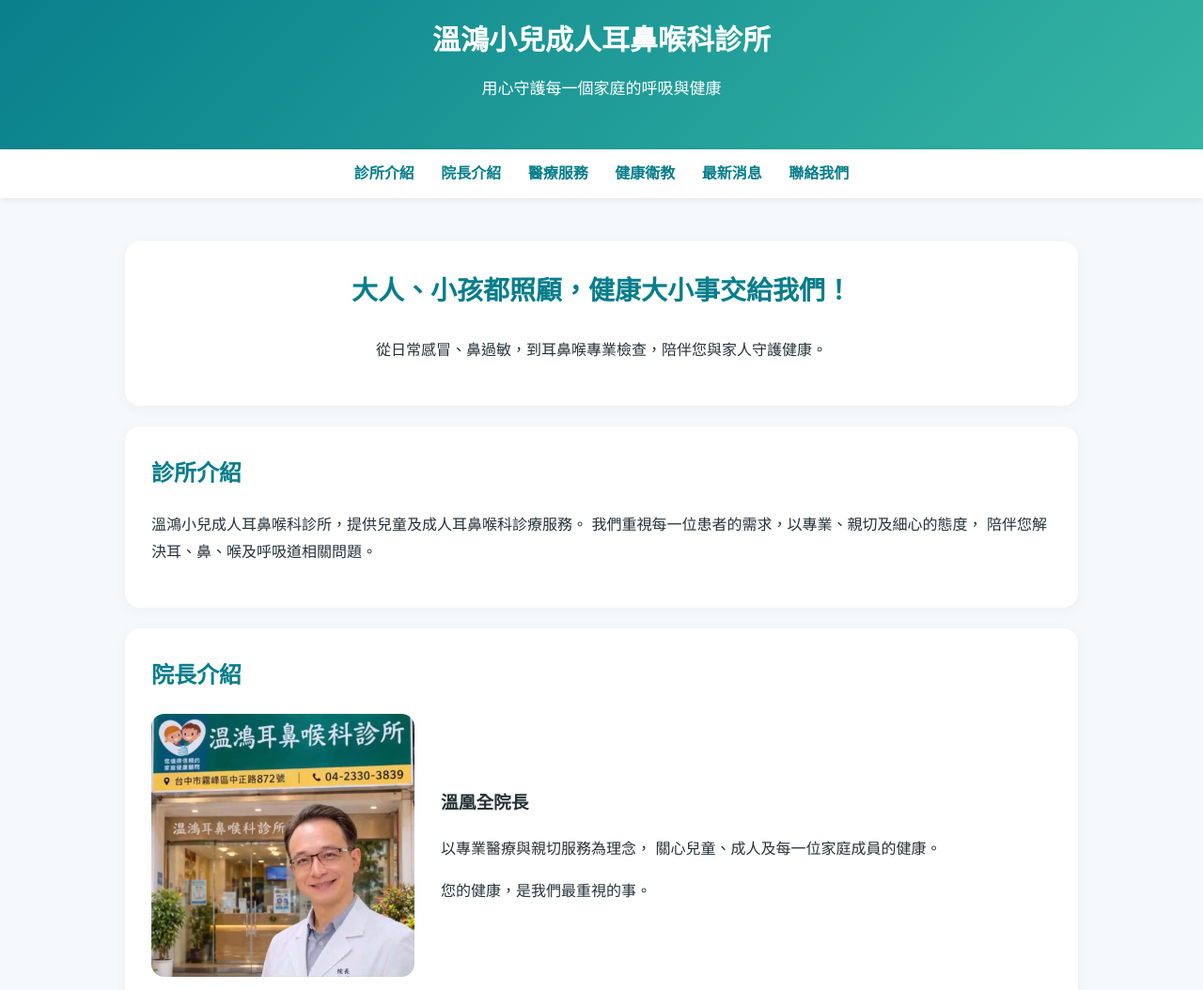
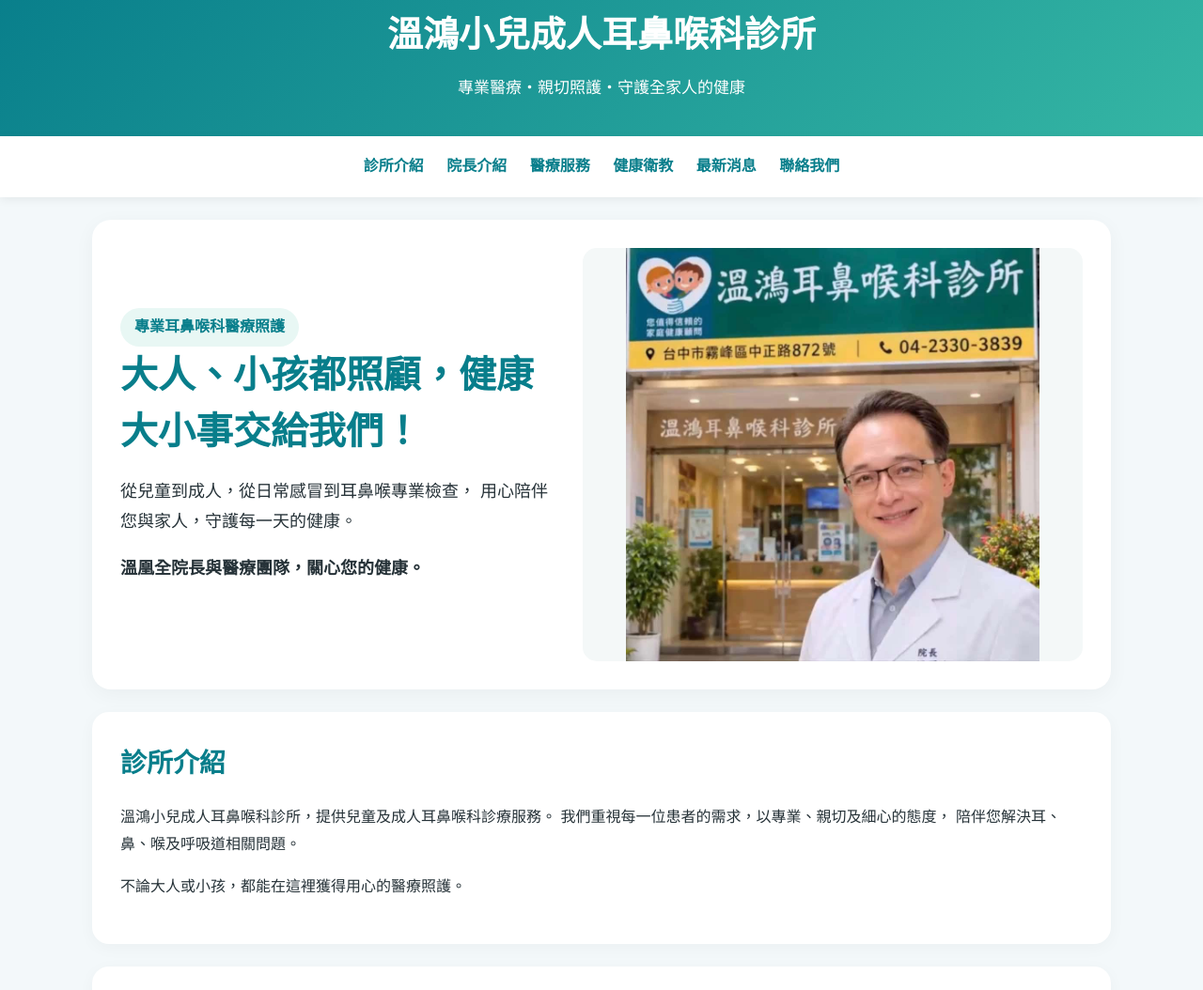
Before and after one commit to fet0930058939-cpu/wenhong-ent-clinic, a plain HTML site: page index.html in a window 1280 px wide. Shown: the part 32-1086 px from the top of the page at 94% size. Drawn offline with Linux system fonts and the light colour scheme.

Commit message:
Update index.html

```diff
--- a/index.html
+++ b/index.html
@@ -4,97 +4,134 @@
 <head>
 <meta charset="UTF-8">
 <meta name="viewport" content="width=device-width, initial-scale=1.0">
-  <meta name="description" content="溫鴻小兒成人耳鼻喉科診所，提供兒童及成人耳鼻喉科診療與健康照護。">
+<meta name="description" content="溫鴻小兒成人耳鼻喉科診所，提供兒童及成人耳鼻喉科專業診療。">
 <title>溫鴻小兒成人耳鼻喉科診所｜溫凰全院長</title>
 <style>
-    * { box-sizing: border-box; }
-    body {
-      margin: 0;
-      font-family: "Noto Sans TC", "Microsoft JhengHei", sans-serif;
-      color: #263238;
-      background: #f5f9fc;
-      line-height: 1.8;
+*{box-sizing:border-box}
+html{scroll-behavior:smooth}
+body{
+  margin:0;
+  font-family:"Noto Sans TC","Microsoft JhengHei",sans-serif;
+  color:#263238;
+  background:#f3f8fa;
+  line-height:1.8;
 }
-    header {
-      background: linear-gradient(135deg, #087e8b, #35b6a4);
-      color: white;
-      text-align: center;
-      padding: 48px 20px;
+header{
+  background:linear-gradient(135deg,#087e8b,#35b6a4);
+  color:white;
+  text-align:center;
+  padding:35px 16px;
 }
-    header h1 { font-size: 30px; margin: 0 0 10px; }
-    header p { margin: 0; font-size: 17px; }
-    nav {
-      background: white;
-      padding: 12px;
-      text-align: center;
-      position: sticky;
-      top: 0;
-      box-shadow: 0 2px 8px #00000012;
-      z-index: 10;
+header h1{font-size:clamp(25px,4vw,38px);margin:0}
+header p{font-size:17px;margin:8px 0 0}
+nav{
+  background:white;
+  padding:14px 10px;
+  text-align:center;
+  position:sticky;
+  top:0;
+  z-index:10;
+  box-shadow:0 2px 10px #00000012;
 }
-    nav a {
-      color: #087e8b;
-      text-decoration: none;
-      margin: 0 12px;
-      font-weight: bold;
+nav a{
+  display:inline-block;
+  color:#087e8b;
+  text-decoration:none;
+  font-weight:bold;
+  margin:4px 10px;
 }
-    main { max-width: 1050px; margin: auto; padding: 24px 18px; }
-    section {
-      background: white;
-      padding: 28px;
-      margin: 22px 0;
-      border-radius: 16px;
-      box-shadow: 0 3px 14px #0000000b;
+nav a:hover{color:#e58b36}
+main{max-width:1120px;margin:auto;padding:24px 18px}
+.hero{
+  display:grid;
+  grid-template-columns:1fr 1.15fr;
+  gap:30px;
+  align-items:center;
+  background:white;
+  padding:30px;
+  border-radius:20px;
+  box-shadow:0 5px 22px #0000000b;
 }
-    h2 { color: #087e8b; margin-top: 0; }
-    .hero { text-align: center; }
-    .hero h2 { font-size: 28px; }
-    .doctor {
-      display: flex;
-      align-items: center;
-      gap: 28px;
-      flex-wrap: wrap;
+.hero h2{
+  color:#087e8b;
+  font-size:clamp(27px,4vw,40px);
+  line-height:1.5;
+  margin:0 0 16px;
 }
-    .doctor img {
-      width: 280px;
-      max-width: 100%;
-      border-radius: 14px;
-      object-fit: cover;
+.hero p{font-size:18px}
+.hero img{
+  width:100%;
+  height:auto;
+  max-height:440px;
+  object-fit:contain;
+  border-radius:15px;
+  background:#f4f8f8;
 }
-    .services {
-      display: grid;
-      grid-template-columns: repeat(auto-fit, minmax(190px, 1fr));
-      gap: 16px;
+.tagline{
+  display:inline-block;
+  background:#e8f7f4;
+  color:#087e8b;
+  border-radius:30px;
+  padding:6px 15px;
+  font-weight:bold;
 }
-    .service {
-      background: #edf8f7;
-      padding: 18px;
-      border-radius: 12px;
+section{
+  background:white;
+  padding:30px;
+  margin:24px 0;
+  border-radius:18px;
+  box-shadow:0 4px 18px #00000009;
 }
-    .service h3 { color: #087e8b; margin-top: 0; }
-    .contact a {
-      color: #087e8b;
-      font-weight: bold;
+h2.section-title{color:#087e8b;margin:0 0 18px;font-size:28px}
+.doctor{
+  display:flex;
+  align-items:center;
+  gap:28px;
+  flex-wrap:wrap;
 }
-    footer {
-      text-align: center;
-      padding: 25px;
-      background: #087e8b;
-      color: white;
+.doctor img{
+  width:260px;
+  max-width:100%;
+  height:auto;
+  border-radius:15px;
 }
-    @media (max-width: 600px) {
-      header h1 { font-size: 24px; }
-      nav a { display: inline-block; margin: 4px 7px; }
-      section { padding: 20px; }
-      .doctor { justify-content: center; text-align: center; }
+.doctor-info{flex:1;min-width:220px}
+.doctor-info h3{color:#087e8b;font-size:25px}
+.services{
+  display:grid;
+  grid-template-columns:repeat(auto-fit,minmax(210px,1fr));
+  gap:16px;
+}
+.service{
+  background:#edf8f7;
+  padding:20px;
+  border-radius:14px;
+}
+.service h3{color:#087e8b;margin-top:0}
+.contact a{color:#087e8b;font-weight:bold}
+footer{
+  background:#087e8b;
+  color:white;
+  text-align:center;
+  padding:25px 15px;
+}
+footer p{margin:5px}
+@media(max-width:720px){
+  .hero{grid-template-columns:1fr;padding:22px}
+  .hero img{max-height:350px}
+  .hero-content{text-align:center}
+  section{padding:22px}
+  nav a{margin:3px 7px;font-size:14px}
+  .doctor{justify-content:center;text-align:center}
 }
 </style>
 </head>
+
 <body>
 
 <header>
   <h1>溫鴻小兒成人耳鼻喉科診所</h1>
-  <p>用心守護每一個家庭的呼吸與健康</p>
+  <p>專業醫療・親切照護・守護全家人的健康</p>
 </header>
 
 <nav>
@@ -107,37 +144,47 @@
 </nav>
 
 <main>
-  <section class="hero">
+
+  <div class="hero">
+    <div class="hero-content">
+      <span class="tagline">專業耳鼻喉科醫療照護</span>
       <h2>大人、小孩都照顧，健康大小事交給我們！</h2>
-    <p>從日常感冒、鼻過敏，到耳鼻喉專業檢查，陪伴您與家人守護健康。</p>
-  </section>
+      <p>
+        從兒童到成人，從日常感冒到耳鼻喉專業檢查，
+        用心陪伴您與家人，守護每一天的健康。
+      </p>
+      <p><strong>溫凰全院長與醫療團隊，關心您的健康。</strong></p>
+    </div>
+    <img src="IMG_5671.jpeg" alt="溫凰全院長與溫鴻小兒成人耳鼻喉科診所形象照片">
+  </div>
 
   <section id="about">
-    <h2>診所介紹</h2>
+    <h2 class="section-title">診所介紹</h2>
     <p>
       溫鴻小兒成人耳鼻喉科診所，提供兒童及成人耳鼻喉科診療服務。
       我們重視每一位患者的需求，以專業、親切及細心的態度，
       陪伴您解決耳、鼻、喉及呼吸道相關問題。
     </p>
+    <p>不論大人或小孩，都能在這裡獲得用心的醫療照護。</p>
   </section>
 
   <section id="doctor">
-    <h2>院長介紹</h2>
+    <h2 class="section-title">院長介紹</h2>
     <div class="doctor">
-      <img src="IMG_5671.jpeg" alt="溫凰全院長與診所照片">
-      <div>
+      <img src="IMG_5671.jpeg" alt="溫凰全院長診所形象照片">
+      <div class="doctor-info">
         <h3>溫凰全院長</h3>
         <p>
           以專業醫療與親切服務為理念，
-          關心兒童、成人及每一位家庭成員的健康。
+          重視每一位患者的健康需求。
         </p>
-        <p>您的健康，是我們最重視的事。</p>
+        <p>從兒童到成人，用心守護每一個家庭。</p>
       </div>
     </div>
   </section>
 
   <section id="services">
-    <h2>醫療服務</h2>
+    <h2 class="section-title">醫療服務</h2>
     <div class="services">
       <div class="service">
         <h3>👂 耳科診療</h3>
@@ -167,7 +214,7 @@
   </section>
 
   <section id="health">
-    <h2>健康衛教</h2>
+    <h2 class="section-title">健康衛教</h2>
     <p>正確的健康知識，是守護健康的第一步。</p>
     <ul>
       <li>不要自行使用棉花棒深入耳道清潔。</li>
@@ -178,9 +225,8 @@
   </section>
 
   <section id="news">
-    <h2>最新消息</h2>
+    <h2 class="section-title">最新消息</h2>
     <p>診所最新門診時間、疫苗資訊及健康活動，將陸續在此更新。</p>
-    <p>也歡迎關注診所 Facebook 粉絲專頁，掌握最新公告。</p>
     <p>
       <a href="https://www.facebook.com/profile.php?id=100063965763822"
          target="_blank" rel="noopener">
@@ -190,16 +236,16 @@
   </section>
 
   <section id="contact" class="contact">
-    <h2>聯絡我們</h2>
+    <h2 class="section-title">聯絡我們</h2>
     <p>診所名稱：溫鴻小兒成人耳鼻喉科診所</p>
     <p>院長：溫凰全</p>
-    <p>地址及電話：請以診所確認後的正式資料為準。</p>
-    <p>門診時間：請以診所最新公告為準。</p>
+    <p>地址、電話及門診時間：以診所正式公告為準。</p>
   </section>
+
 </main>
 
 <footer>
-  <p>溫鴻小兒成人耳鼻喉科診所</p>
+  <p><strong>溫鴻小兒成人耳鼻喉科診所</strong></p>
   <p>關心您的身心健康 ❤️</p>
 </footer>
 
```
Lines whose indentation alone changed are shown as unchanged.
